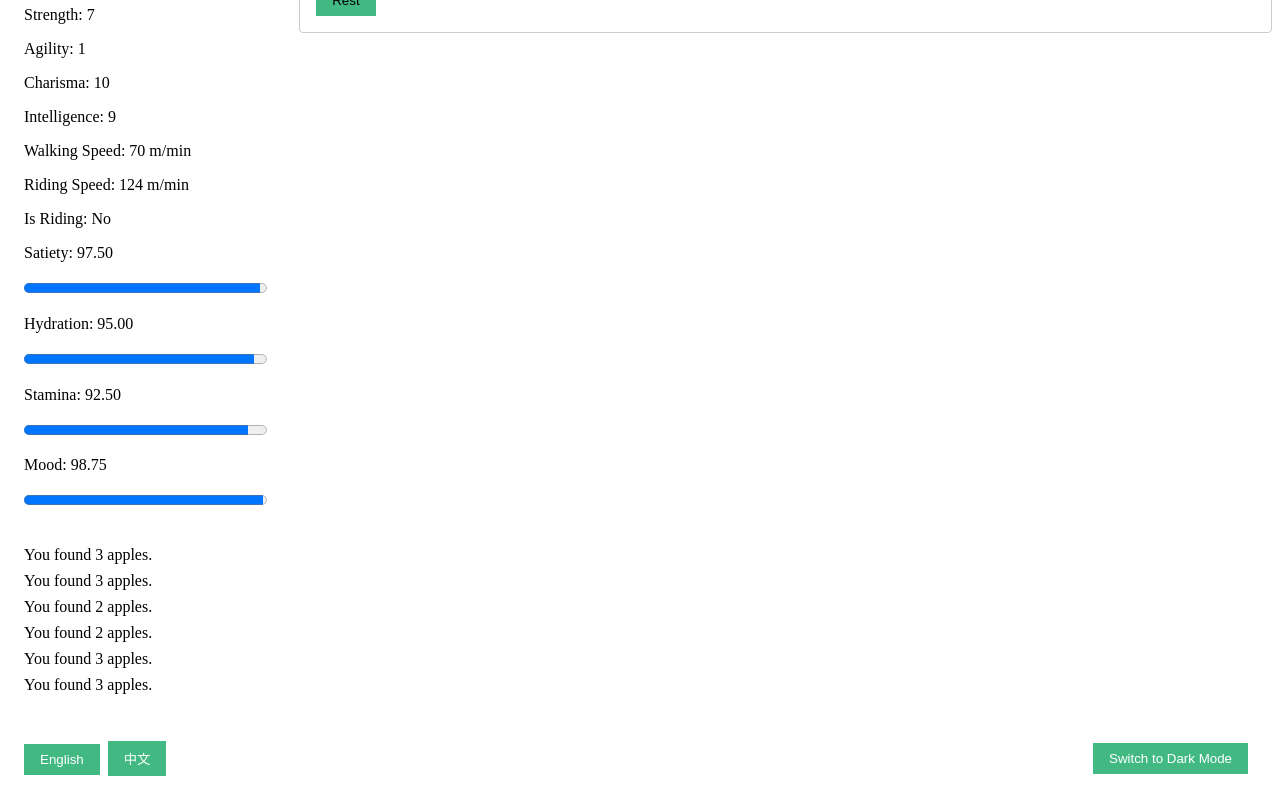
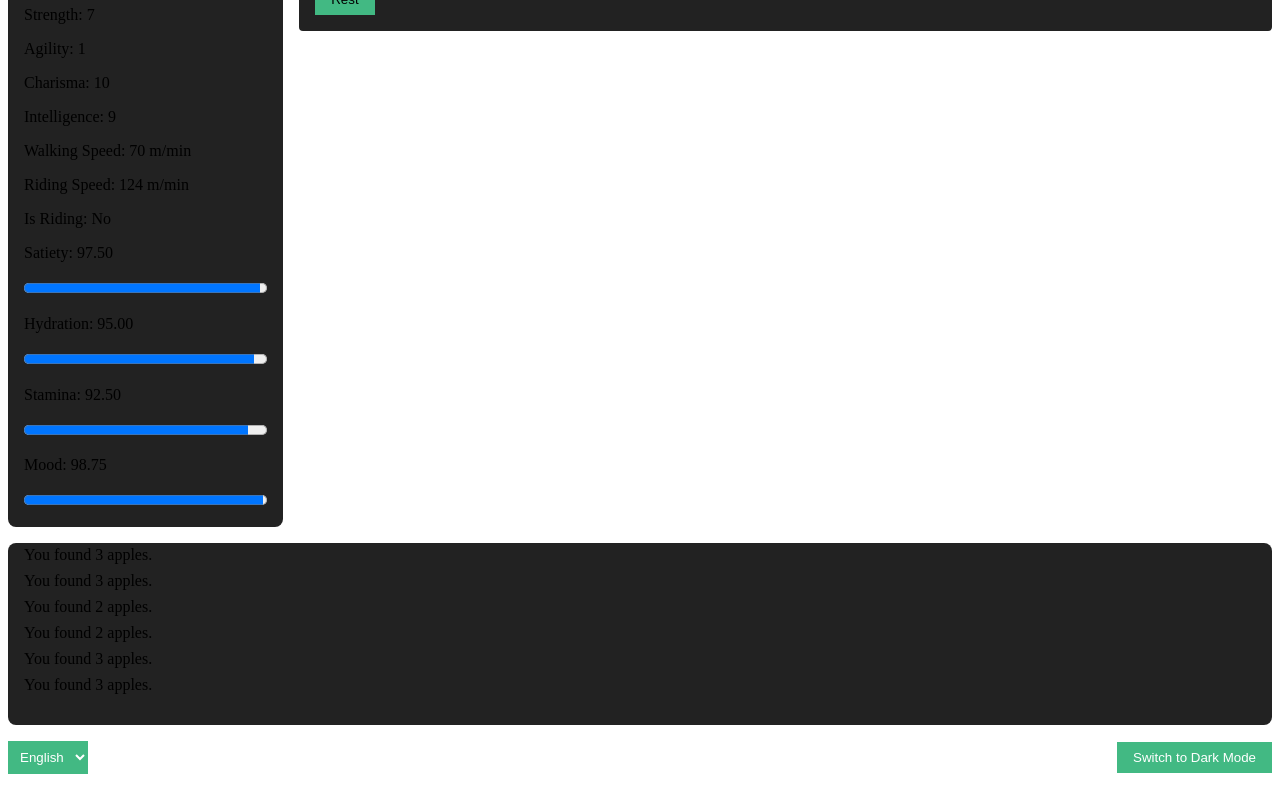
Before and after one commit to c1921/Drifting-Web, a Vue app: page / in a window 1280 px wide. Shown: the part 187-987 px from the top of the page. Built offline with nearby package versions, Linux system fonts and the light colour scheme.

Commit message:
修改样式

```diff
--- a/package.json
+++ b/package.json
@@ -22,6 +22,7 @@
     "@types/uuid": "^10.0.0",
     "@vitejs/plugin-vue": "^5.0.5",
     "gh-pages": "^6.1.1",
+    "sass": "^1.77.8",
     "typescript": "^5.5.3",
     "vite": "^5.3.4",
     "vue-tsc": "^2.0.24"
--- a/src/assets/styles.css
+++ b/src/assets/styles.css
@@ -1,3 +1,5 @@
+@import './variables.scss';
+
 :root {
     --background-color: #ffffff;
     --text-color: #000000;
--- /dev/null
+++ b/src/assets/variables.scss
@@ -0,0 +1,3 @@
+$text-color: #d8d8d8;
+$main-bg-color: #202020;
+$sub-bg-color: #222222;
--- a/src/components/CharacterPanel.vue
+++ b/src/components/CharacterPanel.vue
@@ -48,8 +48,11 @@ export default defineComponent({
 });
 </script>
 
-<style scoped>
+<style lang="scss" scoped>
+@import '../assets//variables.scss';
+
 .character-panel {
+  background: $sub-bg-color;
   padding: 1rem;
   border-radius: 8px;
 }
--- a/src/components/Footer.vue
+++ b/src/components/Footer.vue
@@ -1,8 +1,10 @@
 <template>
   <footer>
     <div>
-      <button @click="changeLanguage('en')">English</button>
-      <button @click="changeLanguage('zh')">中文</button>
+      <select @change="changeLanguage($event)">
+        <option value="en">English</option>
+        <option value="zh">中文</option>
+      </select>
     </div>
     <button @click="toggleTheme">{{ currentTheme === 'light' ? $t('switchToDarkMode') : $t('switchToLightMode') }}</button>
   </footer>
@@ -21,8 +23,9 @@ export default defineComponent({
   },
   emits: ['changeLanguage', 'toggleTheme'],
   setup(props, { emit }) {
-    const changeLanguage = (lang: string) => {
-      emit('changeLanguage', lang);
+    const changeLanguage = (event: Event) => {
+      const select = event.target as HTMLSelectElement;
+      emit('changeLanguage', select.value);
     };
 
     const toggleTheme = () => {
@@ -39,8 +42,21 @@ footer {
   display: flex;
   justify-content: space-between;
   align-items: center;
-  padding: 1rem;
+  margin-top: 1rem;
   color: white;
+}
+
+select {
+  background-color: #42b983;
+  color: white;
+  border: none;
+  padding: 0.5rem;
+  cursor: pointer;
+  margin-right: 0.5rem;
+}
+
+select:hover {
+  background-color: #357a38;
 }
 
 button {
@@ -49,14 +65,13 @@ button {
   border: none;
   padding: 0.5rem 1rem;
   cursor: pointer;
-  margin-right: 0.5rem;
 }
 
 button:hover {
   background-color: #357a38;
 }
 
-button:focus {
+button:focus, select:focus {
   outline: none;
 }
 </style>
--- a/src/components/LogPanel.vue
+++ b/src/components/LogPanel.vue
@@ -38,13 +38,17 @@ export default defineComponent({
 });
 </script>
 
-<style scoped>
+<style lang="scss" scoped>
+@import '../assets/variables.scss';
+
 .log {
   padding: 1rem;
   border-radius: 8px;
   margin-top: 1rem;
   height: 150px;
   overflow-y: auto;
+  background-color: $sub-bg-color;
+  position: relative;
 }
 
 ul {
@@ -55,4 +59,30 @@ ul {
 li {
   margin-bottom: 0.5rem;
 }
+
+/* Customize the scrollbar */
+.log::-webkit-scrollbar {
+  width: 12px;
+}
+
+.log::-webkit-scrollbar-track {
+  background: #f4f4f4;
+  border-radius: 8px;
+}
+
+.log::-webkit-scrollbar-thumb {
+  background-color: #888;
+  border-radius: 10px;
+  border: 3px solid #f4f4f4;
+}
+
+.log::-webkit-scrollbar-thumb:hover {
+  background-color: #555;
+}
+
+/* For Firefox */
+.log {
+  scrollbar-width: thin;
+  scrollbar-color: #888 #494949;
+}
 </style>
--- a/src/components/Tabs.vue
+++ b/src/components/Tabs.vue
@@ -75,7 +75,9 @@ export default defineComponent({
 });
 </script>
 
-<style scoped>
+<style lang="scss" scoped>
+@import '../assets//variables.scss';
+
 .tabs {
   display: flex;
   flex-direction: column;
@@ -101,8 +103,8 @@ export default defineComponent({
 }
 
 .tab-content {
-  border: 1px solid #ccc;
   padding: 1rem;
   border-radius: 4px;
+  background: $sub-bg-color;
 }
 </style>
```
Also changed, not shown: 1 other file (tests, documents, lock files or other folders).
